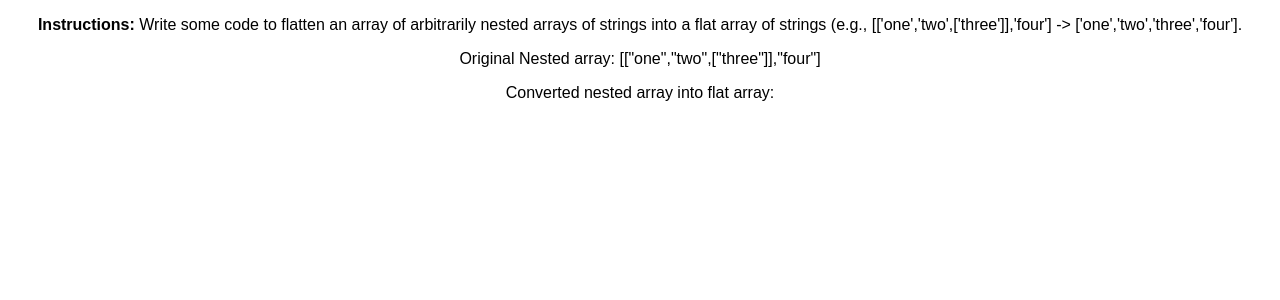
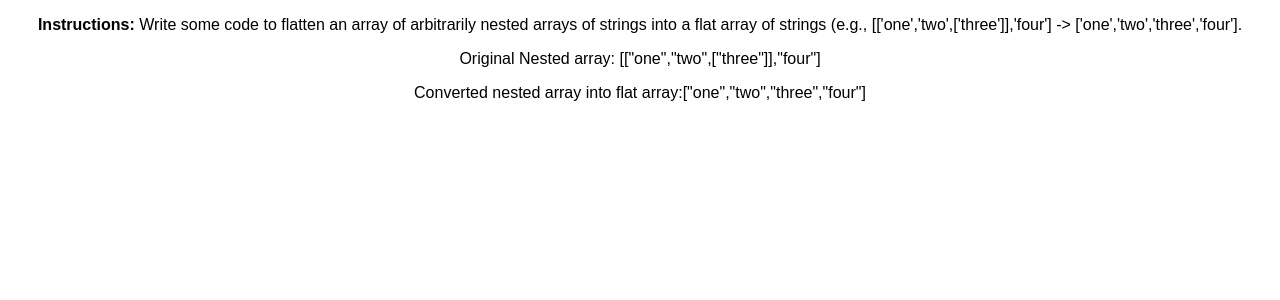
Before and after one commit to adrianmess/Vynyl-code-challenge, a React (Create React App) app: page / in a window 1280 px wide. Shown: the top 300 px of the page. Built offline with nearby package versions, Linux system fonts and the light colour scheme.

Commit message:
create RecursiveFlat function that uses recursion to flatten array, display flattened array in template

```diff
--- a/src/App.js
+++ b/src/App.js
@@ -2,9 +2,16 @@ import React, { Component } from 'react';
 import './App.css';
 
 class App extends Component {
-
   render() {
     const nestedArray = [["one", "two", ["three"]], "four"];
+
+    function RecursiveFlat(nestedArray) {
+    return nestedArray.reduce(
+      (acc, val) =>
+        Array.isArray(val) ? acc.concat(RecursiveFlat(val)) : acc.concat(val),
+      []
+    );
+  }
     return (
       <div className="App">
         <p>
@@ -15,12 +22,13 @@ class App extends Component {
         </p>
 
         <p>
-          Original Nested array:<span id="nestedArray"> {JSON.stringify(nestedArray)} </span>
+          Original Nested array:
+          <span id="nestedArray"> {JSON.stringify(nestedArray)} </span>
         </p>
 
         <p>
           Converted nested array into flat array:
-          <span id="flatArray"></span>
+          <span id="flatArray">{JSON.stringify(RecursiveFlat(nestedArray))}</span>
         </p>
       </div>
     );
```
